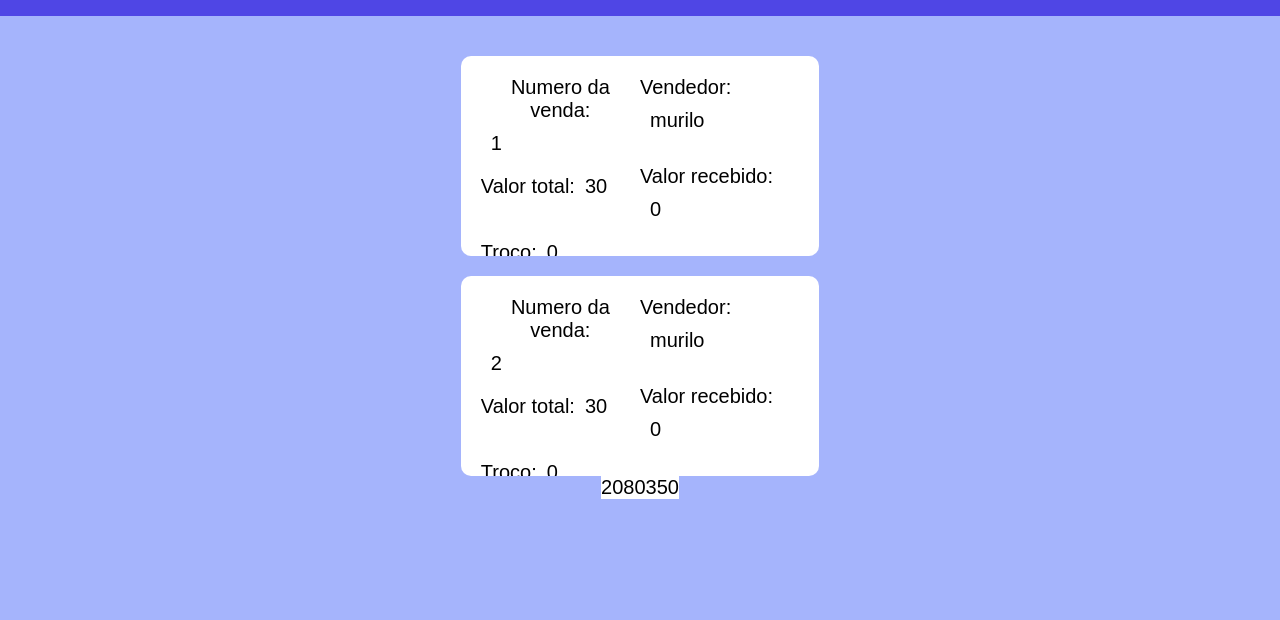
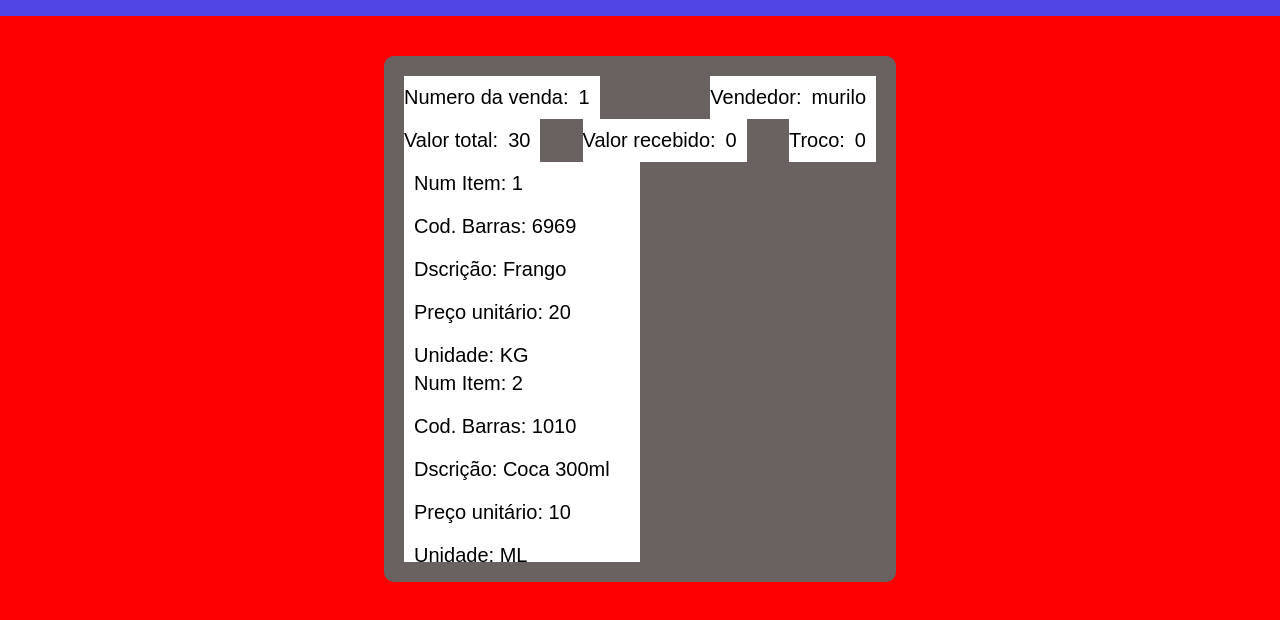
Before and after one commit to Adriano-Brito77/PDV-main, a React (Create React App) app in the folder frontend/: page /salelist in a window 1280 px wide. Shown: the top 620 px of the page. Built offline with nearby package versions, Linux system fonts and the light colour scheme.

Commit message:
testedegit

```diff
--- a/frontend/src/components/pages/SaleList.module.css
+++ b/frontend/src/components/pages/SaleList.module.css
@@ -1,5 +1,6 @@
 .container_sale_list {
-  background-color: #a5b4fc;
+  /* background-color: #a5b4fc; */
+  background-color: red;
   display: flex;
   justify-content: flex-start;
   flex-direction: column;
@@ -18,9 +19,9 @@
 }
 
 .btn_sale button {
-  background-color: #fff;
+  background-color: #6a6161;
   max-width: 40%;
-  max-height: 25vh;
+  max-height: 80vh;
   font-size: 20px;
   display: flex;
   flex-wrap: wrap;
@@ -39,6 +40,12 @@
   flex-wrap: wrap;
   align-items: center;
 }
+.btn_sale section {
+  background-color: rgb(255, 255, 255);
+  height: 100px;
+
+
+}
 
 .btn_sale p {
   padding: 10px;
--- a/frontend/src/components/pages/Salelist.jsx
+++ b/frontend/src/components/pages/Salelist.jsx
@@ -1,46 +1,59 @@
 import style from "./SaleList.module.css";
 
 const Salelist = () => {
-  const sales = [
-    {
-      numsales: 1,
-      totalvalue: 30,
-      receive: 0,
-      change: 0,
-      username: "murilo",
-    },
-    {
-      numsales: 2,
-      totalvalue: 30,
-      receive: 0,
-      change: 0,
-      username: "murilo",
-    },
-  ];
-  const saleItens = {
-    numsales: 1,
-    items: [
-      {
-        description: "Arroz",
-        barcode: 2080,
-        unitprice: 5.5,
-        unit: "UN",
-        salebalance: 1,
-      },
-      {
-        name: "Coca 300ml",
-        barcode: 350,
-        unitprice: 5,
-        unit: "ML",
-        salebalance: 1,
-      },
-    ],
-  };
+  const Salelist= [
+        {
+            "numsales": 1,
+            "totalvalue": 30,
+            "receive": 0,
+            "change": 0,
+            "username": "murilo",
+            "itens": [
+                {
+                    "_id": "674f14dbd4a66fe9957622ea",
+                    "numsales": 1,
+                    "items": [
+                        {
+                            "_id": "67472817dd85f6110115f935",
+                            "name": "Frango",
+                            "barcode": 6969,
+                            "unitprice": 20,
+                            "unit": "KG",
+                            "stok": 100,
+                            "createdAt": "2024-11-27T14:09:27.151Z",
+                            "updatedAt": "2024-11-27T14:09:27.151Z",
+                            "__v": 0,
+                            "salebalance": "1",
+                            "numitem": 1
+                        },
+                        {
+                            "_id": "6733543c03c1c341d4324566",
+                            "name": "Coca 300ml",
+                            "barcode": 1010,
+                            "unit": "ML",
+                            "amount": 20,
+                            "createdAt": "2024-11-12T13:12:28.782Z",
+                            "updatedAt": "2024-12-03T12:56:01.705Z",
+                            "__v": 0,
+                            "stok": 100,
+                            "unitprice": 10,
+                            "salebalance": "1",
+                            "numitem": 2
+                        }
+                    ],
+                    "createdAt": "2024-12-03T14:25:31.039Z",
+                    "updatedAt": "2024-12-03T14:25:31.039Z",
+                    "__v": 0
+                }
+            ]
+        }]
+
+
 
   return (
     <div className={style.container_sale_list}>
       <div className={style.btn_sale}>
-        {sales.map((sale) => (
+        {Salelist.map((sale) => (
           <button>
             <span>
               Numero da venda: <p>{sale.numsales}</p>
@@ -57,10 +70,27 @@ const Salelist = () => {
             <span>
               Troco: <p>{sale.change}</p>
             </span>
+
+
+            <footer>
+           {(Salelist.map(itens =>
+            itens.itens.map(items=>
+            items.items.map(item=> (
+              <span>
+                <p>Num Item: {item.numitem}</p>
+                <p>Cod. Barras: {item.barcode}</p>
+                <p>Dscrição: {item.name}</p>
+                <p>Preço unitário: {item.unitprice}</p>
+                <p>Unidade: {item.unit}</p>
+              </span>
+
+)))))}
+            </footer>
           </button>
         ))}
 
-        {<span>{saleItens.items.map((itens) => itens.barcode)}</span>}
+
+
       </div>
       <div className={style.itens_list}></div>
     </div>
```
